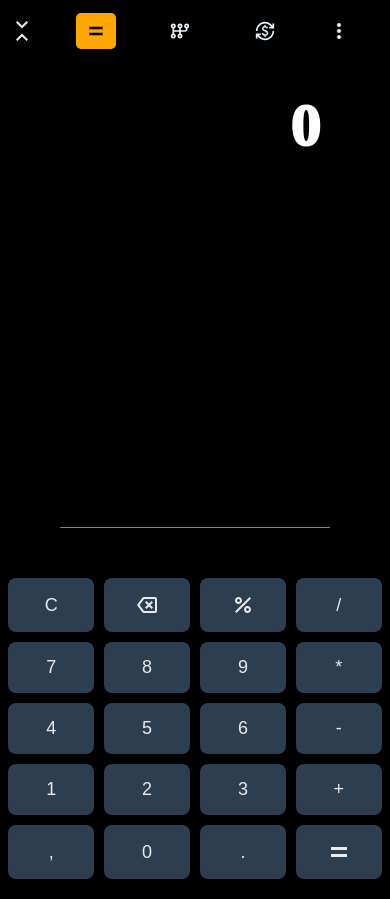
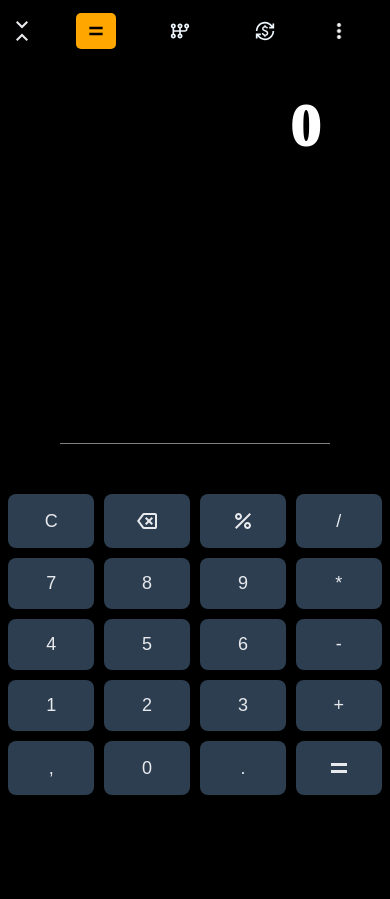
Before and after one commit to Eddy-Web93/Calculator-2.0, a React (Vite) app: page / in a window 390 px wide. After the commit the page ends 844 px from the top, so only its background shows below. Built offline with nearby package versions, Linux system fonts and the light colour scheme.

Commit message:
Second and last

```diff
--- a/src/Component/Screen/Screen.css
+++ b/src/Component/Screen/Screen.css
@@ -25,6 +25,6 @@
 
 @media (max-width: 900px) {
     .display{
-        height: 60vh;
+        height: 50vh;
     }
 }
```
